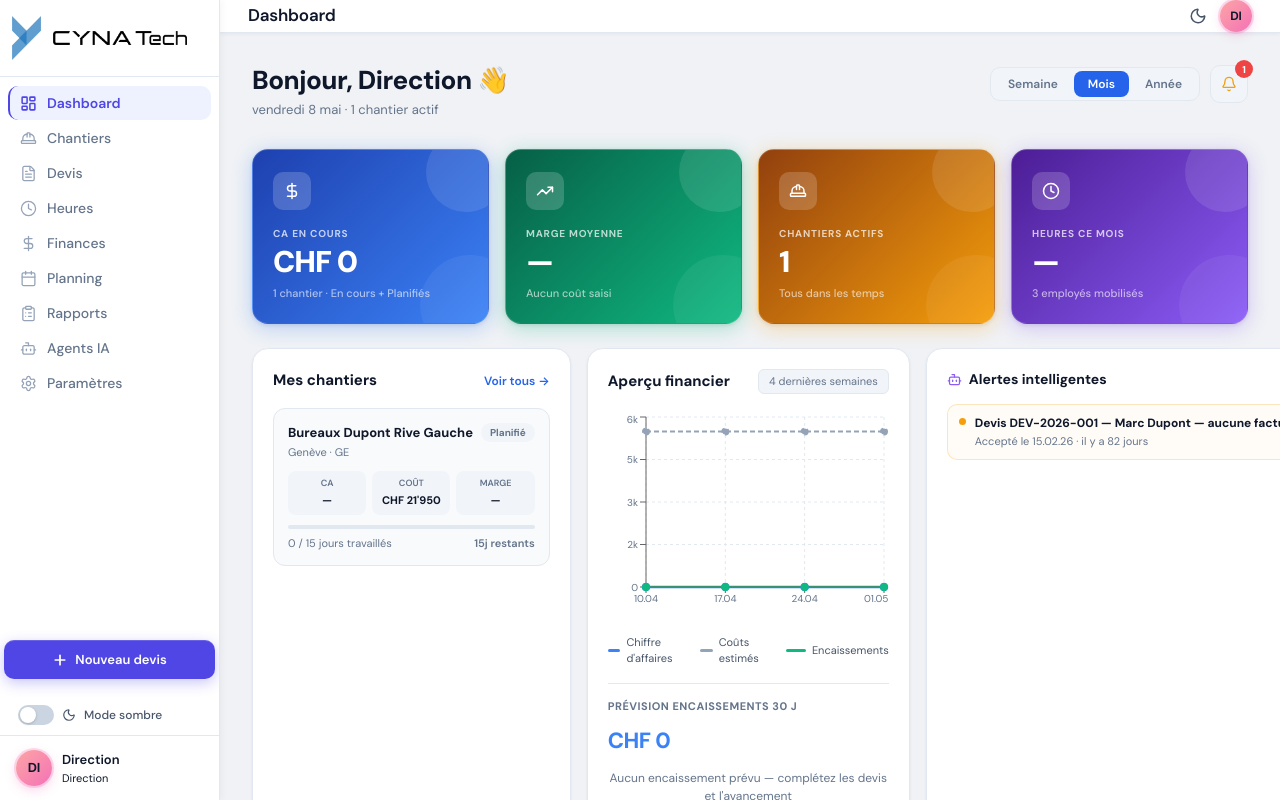
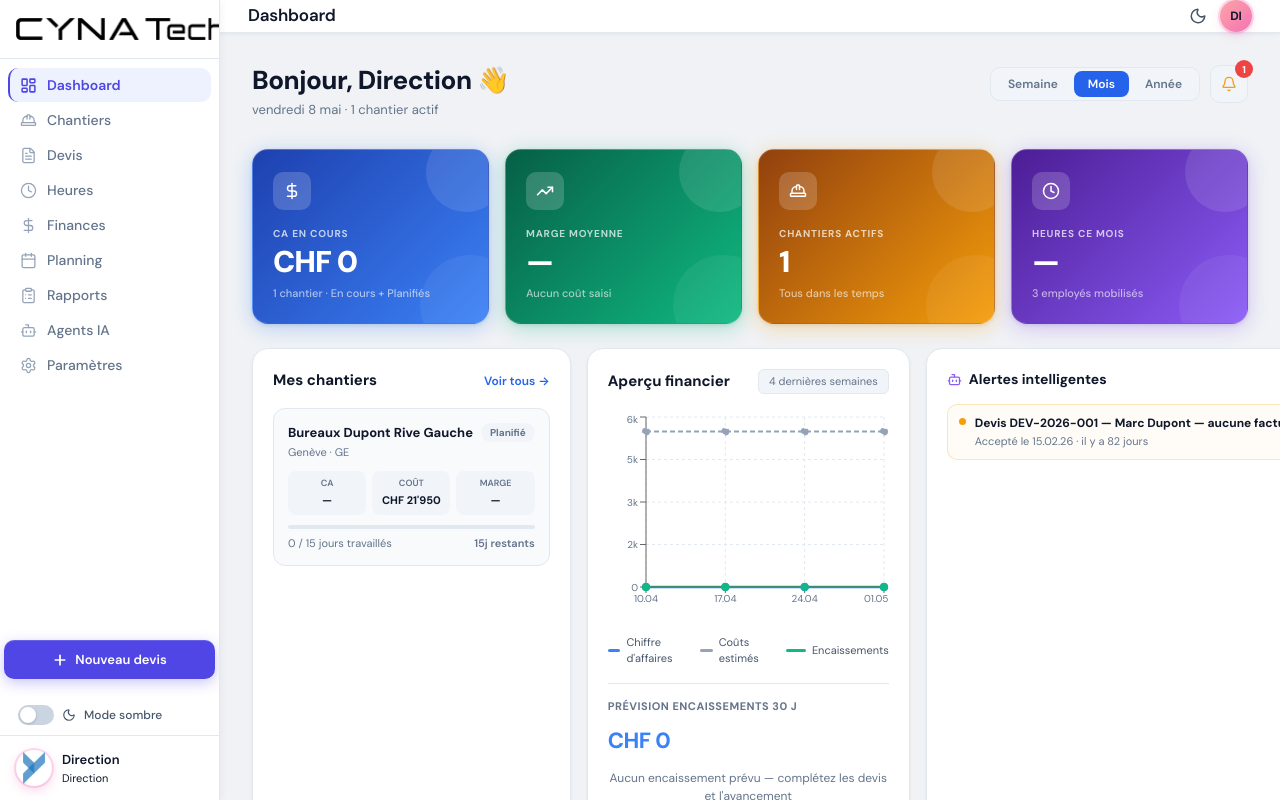
Before and after one commit to Valdrin72/gestion-chantier, a React (Create React App) app: page / in a window 1280 px wide. Built offline with nearby package versions, Linux system fonts and the light colour scheme.

Commit message:
design: CYNA Tech en logo principal, Y bleu en avatar à côté de Direction

```diff
--- a/src/components/Layout.js
+++ b/src/components/Layout.js
@@ -6,22 +6,12 @@ export function Sidebar({ sidebarOuvert, setSidebarOuvert, navAutorisees, page,
     <>
       {sidebarOuvert && <div className="sidebar-overlay" onClick={() => setSidebarOuvert(false)} />}
       <aside className={`sidebar${sidebarOuvert ? ' sidebar-open' : ''}`}>
-        <div className="sidebar-logo" style={{ padding: '16px 12px' }}>
-          <img
-            src={`${process.env.PUBLIC_URL}/logo-cyna.png`}
-            alt="CYNA"
-            style={{
-              height: 44,
-              width: 'auto',
-              objectFit: 'contain',
-              flexShrink: 0,
-            }}
-          />
+        <div className="sidebar-logo" style={{ padding: '18px 16px' }}>
           <img
             src={`${process.env.PUBLIC_URL}/logo-cyna-tech.png`}
             alt="CYNA Tech"
             style={{
-              height: 14,
+              height: 22,
               width: 'auto',
               objectFit: 'contain',
               filter: darkMode ? 'invert(1)' : 'none',
@@ -57,7 +47,13 @@ export function Sidebar({ sidebarOuvert, setSidebarOuvert, navAutorisees, page,
           <span>{darkMode ? 'Mode clair' : 'Mode sombre'}</span>
         </button>
         <div className="sidebar-profile">
-          <div className="sidebar-avatar">{profil.nom.substring(0, 2).toUpperCase()}</div>
+          <div className="sidebar-avatar" style={{ background: 'transparent', padding: 2 }}>
+            <img
+              src={`${process.env.PUBLIC_URL}/logo-cyna.png`}
+              alt="CYNA"
+              style={{ width: '100%', height: '100%', objectFit: 'contain' }}
+            />
+          </div>
           <div className="sidebar-profile-info">
             <div className="sidebar-profile-name">{profil.nom}</div>
             <div className="sidebar-profile-role">{profil.id}</div>
```
